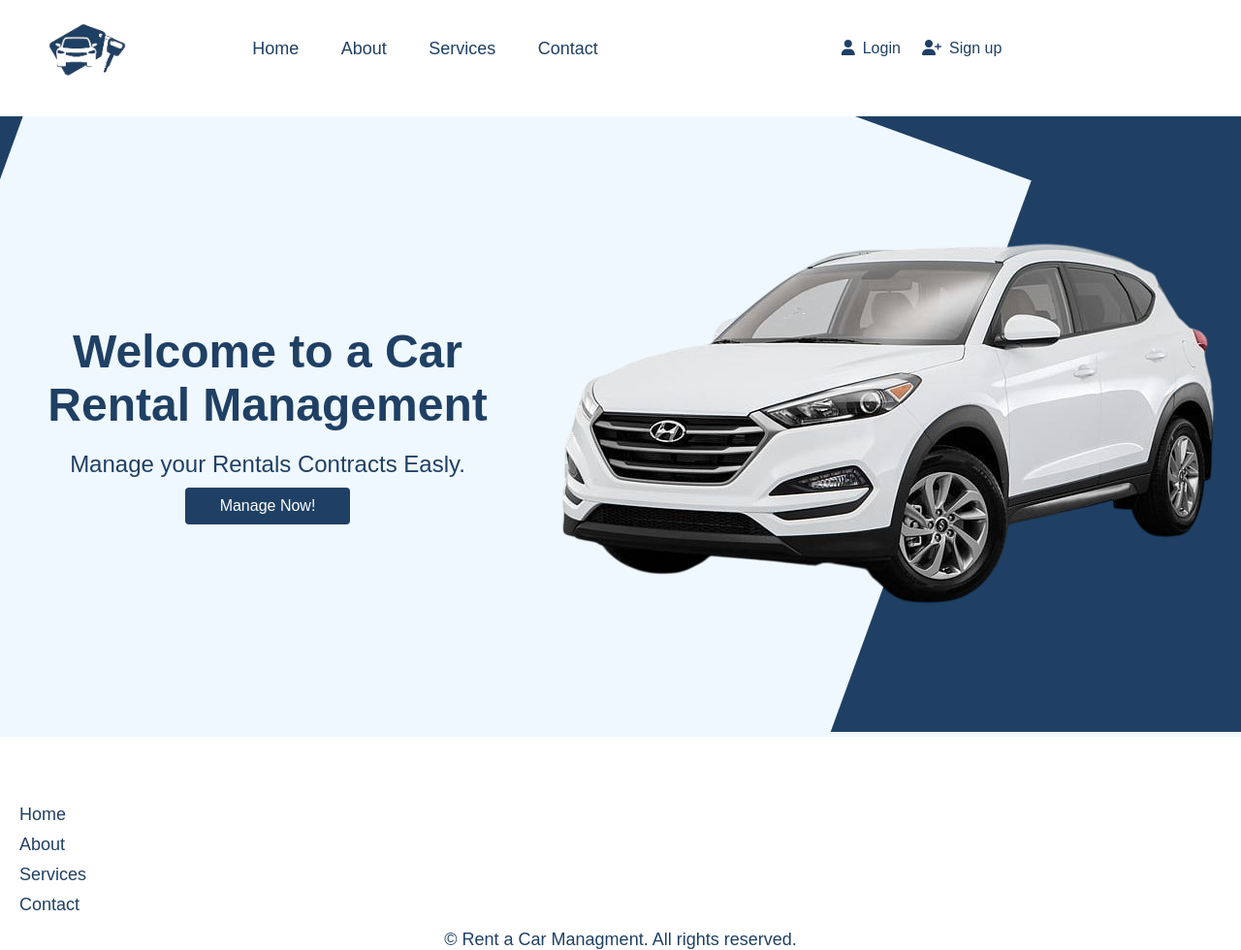
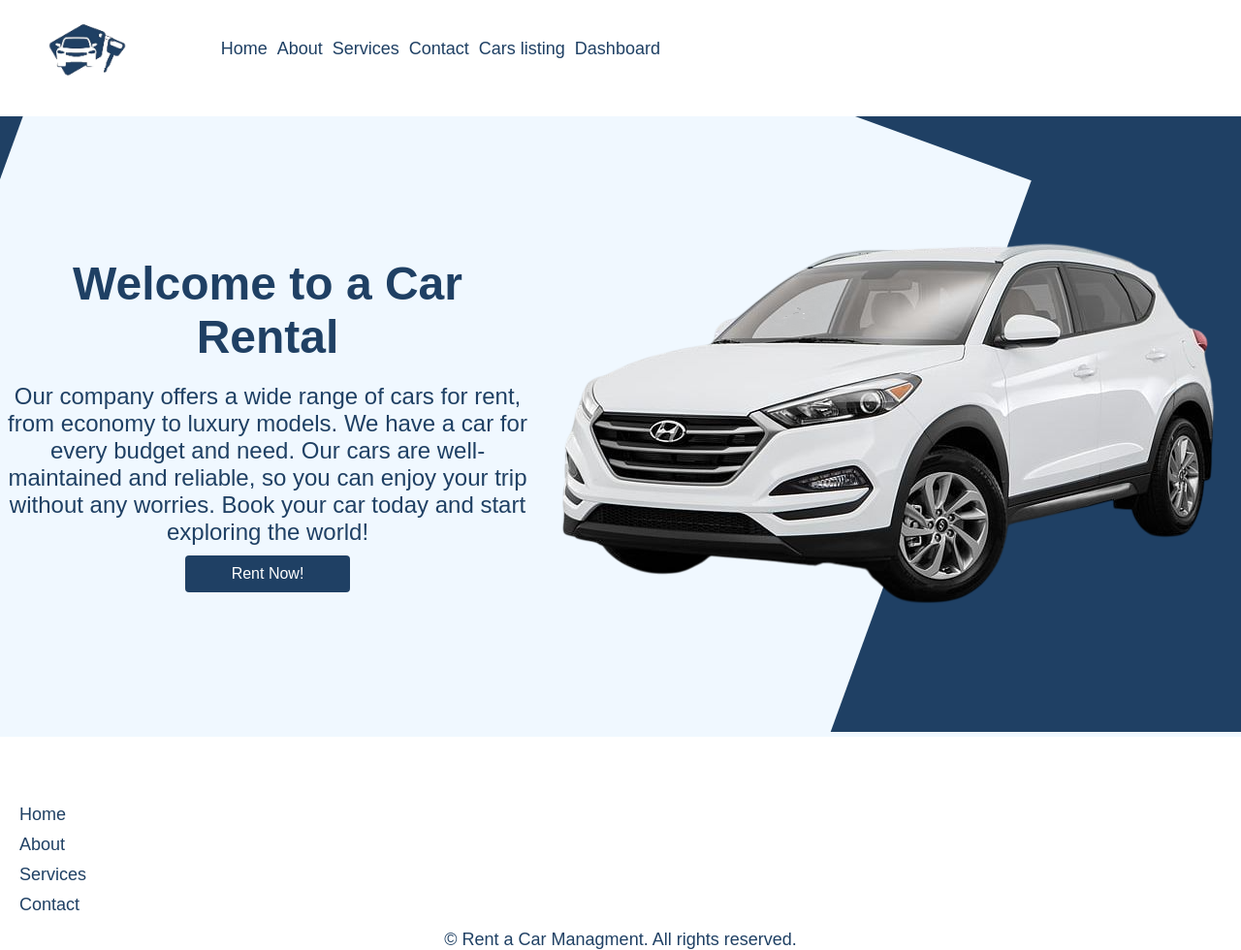
Before and after one commit to saadelquaul/car_rental_management_application-_BY-OOP, a PHP site: page / in a window 1280 px wide. Shown: the whole page at 97% size. Run offline with PHP 8.4, Linux system fonts and the light colour scheme; the visitor is signed in with stand-in values (Sample User, id 1).

Commit message:
Gestion des sessions

```diff
--- a/assets/css/style.css
+++ b/assets/css/style.css
@@ -583,6 +583,13 @@ display: none;
     height: 350px;
 
  }
+
+
+ .error {
+    margin-bottom: 20px;
+    font-size: 16px;
+    color: red;
+}
 .card {
     display: flex;
     flex-direction: column;
--- a/includes/header.php
+++ b/includes/header.php
@@ -8,10 +8,19 @@
                     <li><a href="about.php">About</a></li>
                     <li><a href="services.php">Services</a></li>
                     <li><a href="contact.php">Contact</a></li>
+                    <?php if(isset($_SESSION['user_id'])){
+                    echo '<li><a href="../public/car_listings.php">Cars listing</a></li>';
+                   }?>
+                    <?php if(isset($_SESSION['user_id']) && $_SESSION['role'] == 'admin'){
+                    echo '<li><a href="dashboard.php">Dashboard</a></li>';
+                   }?>
                 </ul>
                 <div class="user">
-                    <a href="login.php"><i class="fa-solid fa-user login"></i>Login</a>
-                    <a href="register.php"><i class="fa-solid fa-user-plus sign-up"></i>Sign up</a>
+
+                <?php if(!isset($_SESSION['user_id'])){
+                    echo ' <a href="login.php"><i class="fa-solid fa-user login"></i>Login</a>
+                    <a href="register.php"><i class="fa-solid fa-user-plus sign-up"></i>Sign up</a>';
+                   }?>
                 </div>
             </div>
         </nav>
--- a/public/index.php
+++ b/public/index.php
@@ -1,6 +1,6 @@
 <?php
 
-
+session_start();
 ?>
 
 
@@ -25,9 +25,14 @@
         <section>
             <div class="hero-section">
                 <div class="info">
-                    <h1>Welcome to a Car Rental Management</h1>
-                    <p>Manage your Rentals Contracts Easly.</p>
-                    <a href="login.php" class="btn">Manage Now!</a>
+                    <h1>Welcome to a Car Rental</h1>
+                    <p>Our company offers a wide range of cars for rent, from economy to luxury models. We have a car for every budget and need. Our cars are well-maintained and reliable, so you can enjoy your trip without any worries. Book your car today and start exploring the world!</p>
+                    <?php   if(isset($_SESSION['user_id'])){
+                    echo '<a href="car_listings.php" class="btn">Rent Now!</a>';
+
+                   } else {
+                    echo '<a href="signup.php" class="btn">Rent Now!</a>';
+                   }  ?>
                 </div>
                 <div>
                     <img src="../assets/imges/Hyundai_Tucson.png" alt="Hero image">
--- a/public/login.php
+++ b/public/login.php
@@ -22,6 +22,7 @@ if ($_SERVER["REQUEST_METHOD"] == "POST") {
 
         // Store token in session
         $_SESSION['user_id'] = $user['id'];
+        $_SESSION['role'] = $user['role'];
 
         $_SESSION['token'] = $token;
 
@@ -69,6 +70,11 @@ $pdo = null;
                     <input type="password" id="password" name="password" required>
                     <input type="submit" value="Login">
                 </form>
+                <?php
+                if(isset($error)): ?>
+                <p  class="error"><?php echo $error; ?></p>
+                <?php endif;
+                ?>
                 <p>Don't have an account? <a href="signup.php">Sign up</a></p>
             </div>
             </div>
--- a/public/register.php
+++ b/public/register.php
@@ -5,6 +5,7 @@ require_once "../config/db.php"; // Include database connection
 require_once "../classes/classUser.php"; // Include User class
 require_once "../classes/classClient.php"; // Include Client class
 
+session_start();
 if ($_SERVER["REQUEST_METHOD"] === "POST") {
     // Retrieve POST data
     $name = trim($_POST["name"]);
```
Also changed, not shown: public/car_listings.php (renamed from public/car _listings.php, +13 -1 lines), public/dashboard.php (+21 -0 lines).
